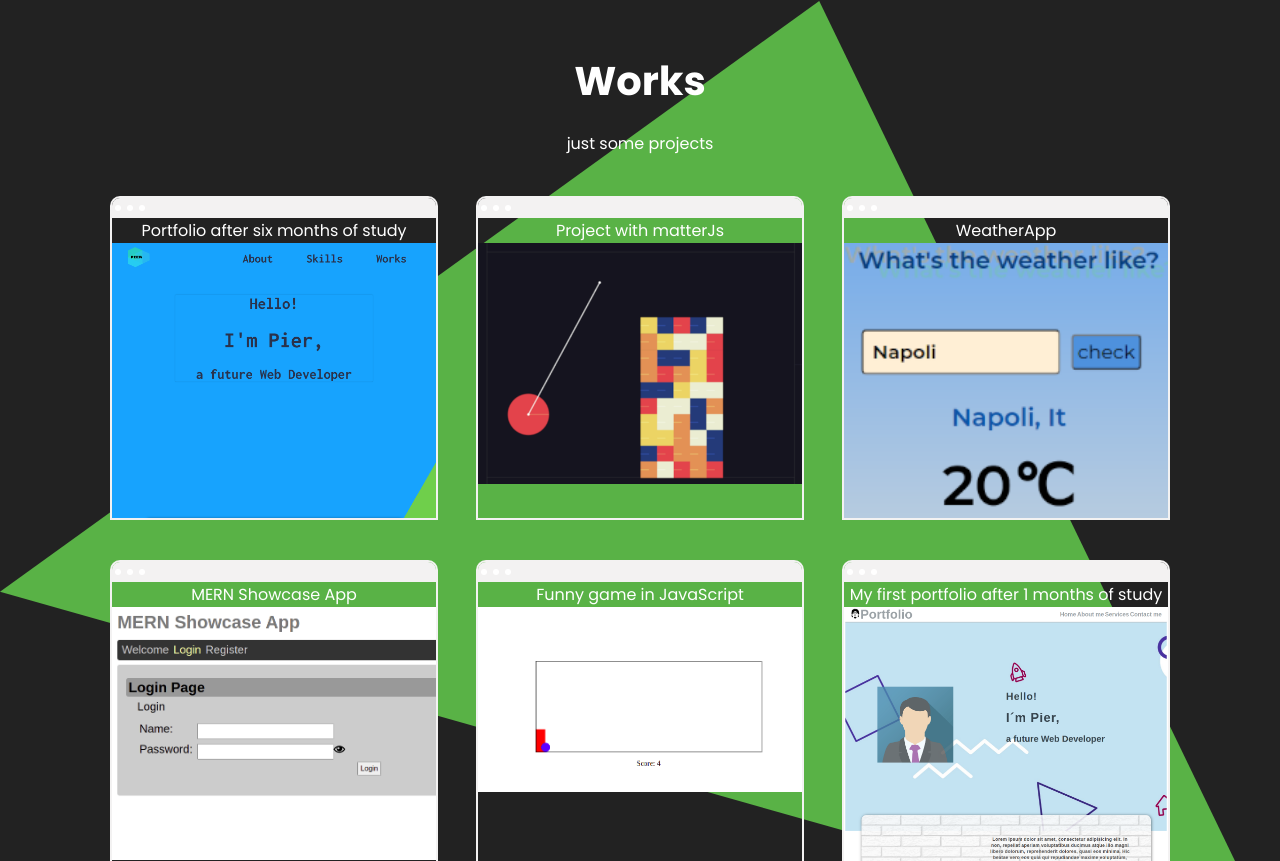
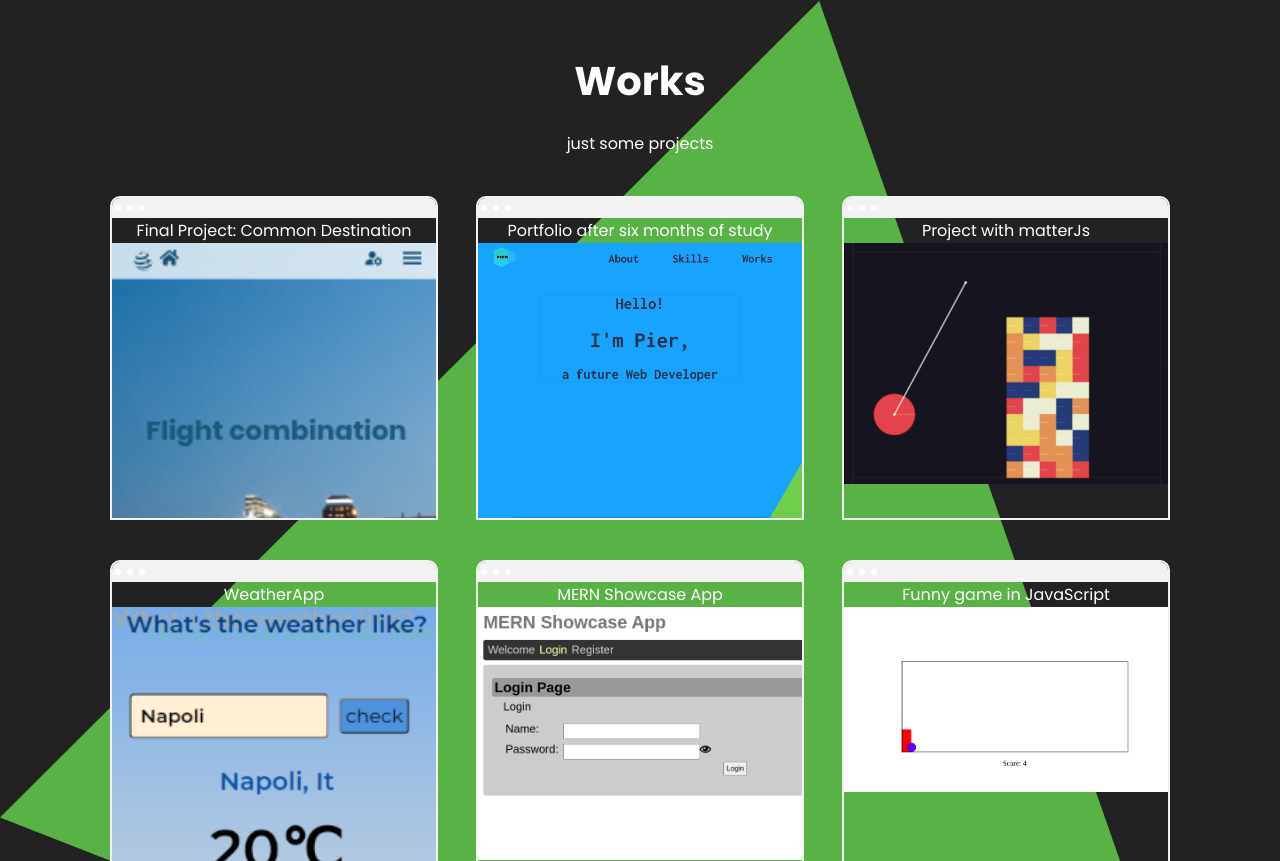
Before and after one commit to Pierluigi10/Portfolio_React, a React (Create React App) app: page / in a window 1280 px wide. Shown: the part 1599-2460 px from the top of the page. Built offline with nearby package versions, Linux system fonts and the light colour scheme; no server answers.

Commit message:
add new project (common destination) + change package.json

```diff
--- a/src/data.js
+++ b/src/data.js
@@ -4,40 +4,47 @@ import weather from "./images/weather.png";
 import matterjs from "./images/matterjs.png";
 import mern from "./images/mern.png";
 import secondPortfolio from "./images/secondportfolio.png";
+import commonDestination from "./images/commondestination.png";
 
 export const projectsData = [
   {
-    id: 1,
+    id: 7,
+    title: "Final Project: Common Destination",
+    img: commonDestination,
+    link: "https://commondestination.netlify.app/",
+  },
+  {
+    id: 6,
     title: "Portfolio after six months of study",
     img: secondPortfolio,
     link: "https://pierluigi.netlify.app/",
   },
   {
-    id: 2,
+    id: 5,
     title: "Project with matterJs",
     img: matterjs,
     link: "https://github.com/Pierluigi10/matterjsproject",
   },
   {
-    id: 3,
+    id: 4,
     title: "WeatherApp",
     img: weather,
     link: "https://whatistheweatherlike.netlify.app/",
   },
   {
-    id: 4,
+    id: 3,
     title: "MERN Showcase App",
     img: mern,
     link: "https://mernshowcase-pb-frontend.vercel.app/",
   },
   {
-    id: 5,
+    id: 2,
     title: "Funny game in JavaScript",
     img: game,
     link: "https://littlegamejs.netlify.app/",
   },
   {
-    id: 6,
+    id: 1,
     title: "My first portfolio after 1 months of study",
     img: firstPortfolio,
     link: "https://myfirstportfoliodci.netlify.app/",
```
Also changed, not shown: package.json (+4 -4 lines), src/images/commondestination.png (added), 1 other file (tests, documents, lock files or other folders).
